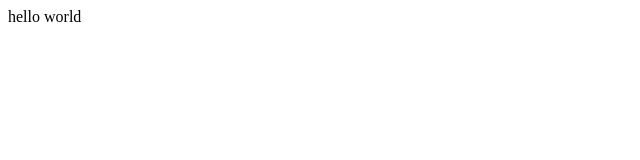
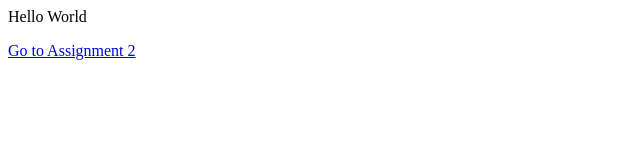
Before and after one commit to bdiaz01/ryan_web-programming, a plain HTML site: page index.html in a window 1280 px wide. Shown: the whole page, without its empty margins (0-640 px from the left). Drawn offline with Linux system fonts and the light colour scheme.

Commit message:
Update index.html
Linked to /assignment-02/index.html

```diff
--- a/index.html
+++ b/index.html
@@ -3,5 +3,6 @@
 </head>
 
 <body>
-hello world
+    <p>Hello World</p>
+    <p><a href="assignment-02/index.html">Go to Assignment 2</a></p>
 </body>
```
